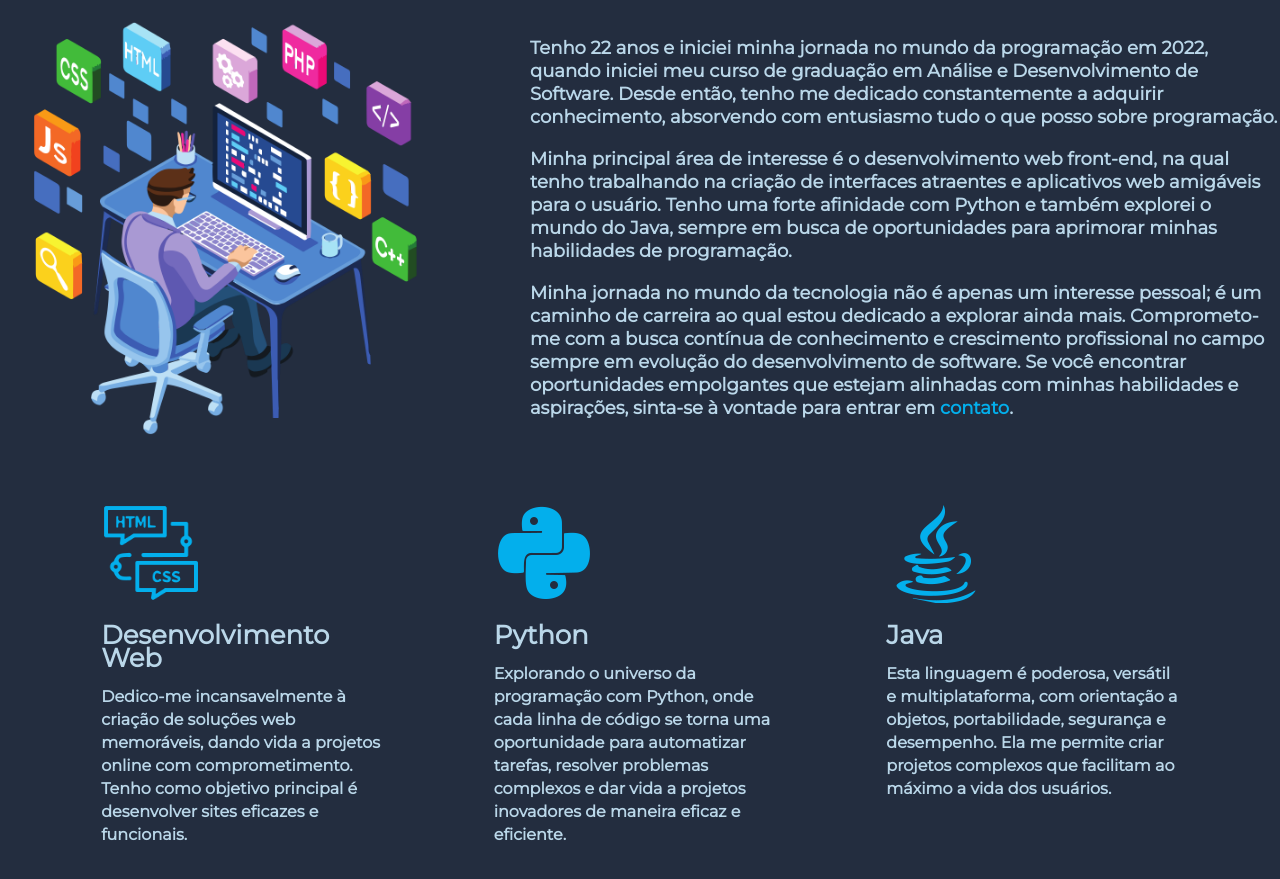
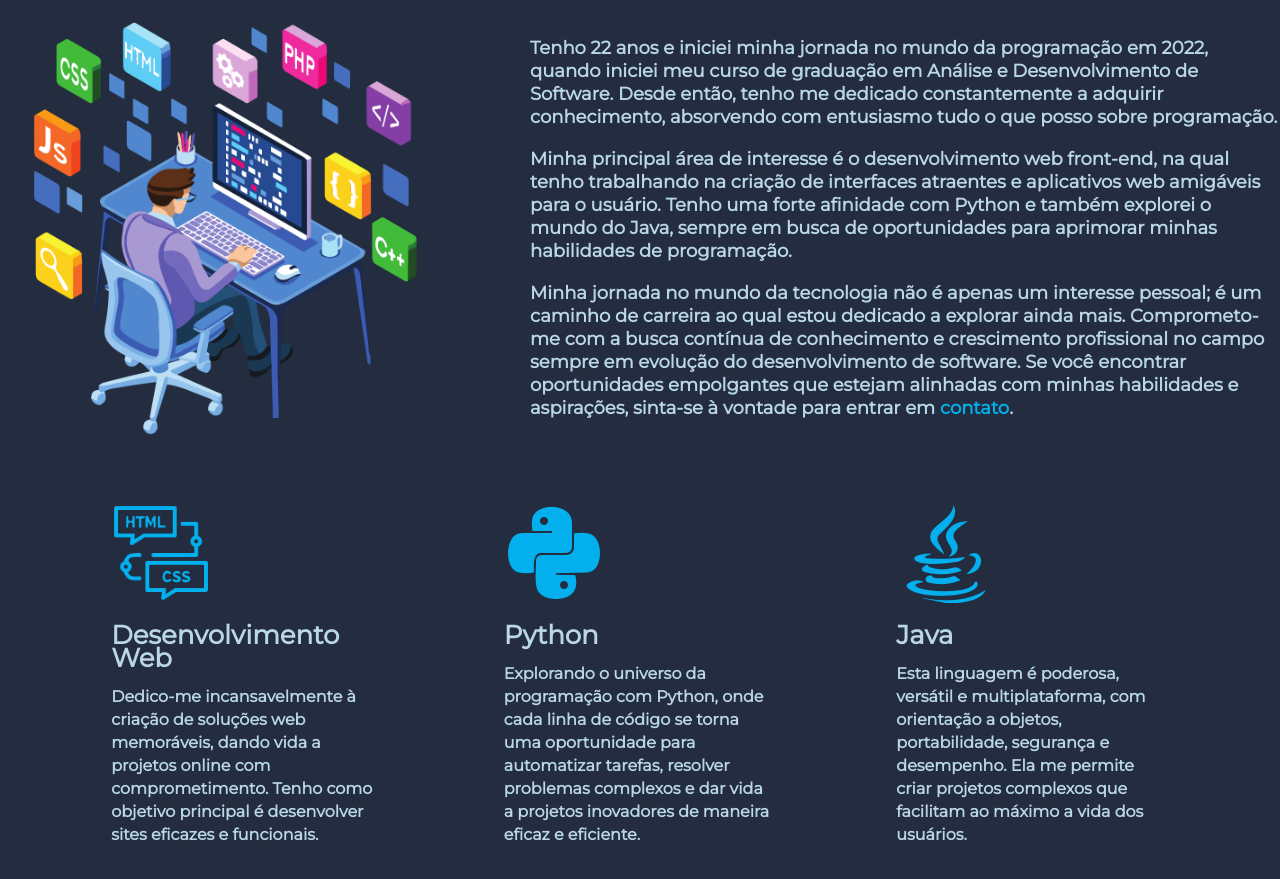
Before and after one commit to DevWalissonMatheus/Trabalho-Site-Portifolio, a plain HTML site: page index.html in a window 1280 px wide. Shown: the part 806-1685 px from the top of the page. Drawn offline with Linux system fonts and the light colour scheme.

Commit message:
pequena alteração na margem dos divs das tecnologias

```diff
--- a/css/style.css
+++ b/css/style.css
@@ -236,7 +236,7 @@ li a:hover {
   font-weight: bold;
   line-height: 23px;
   border-radius: 20px;
-  margin: 0 20px;
+  margin: 0 30px;
   transition: .4s;
 }
 
```
